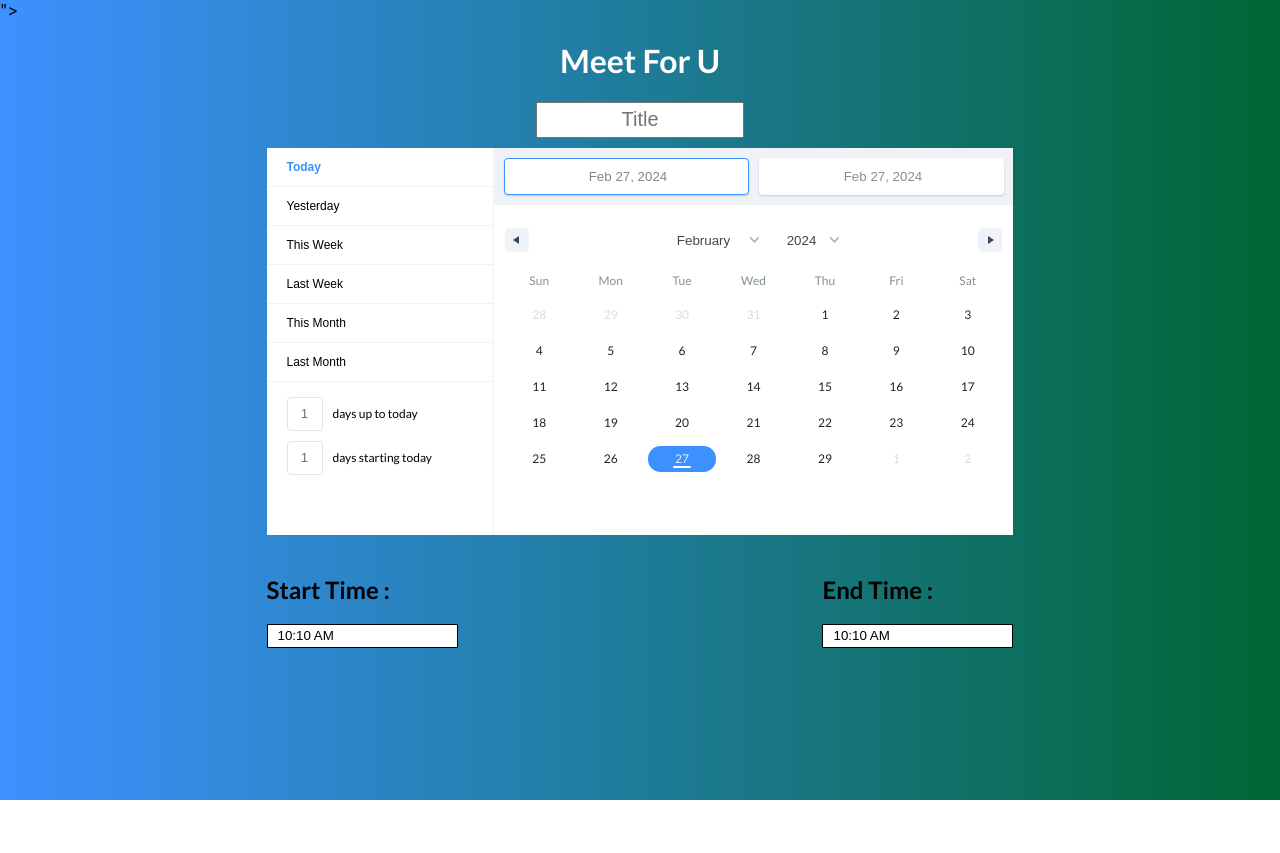
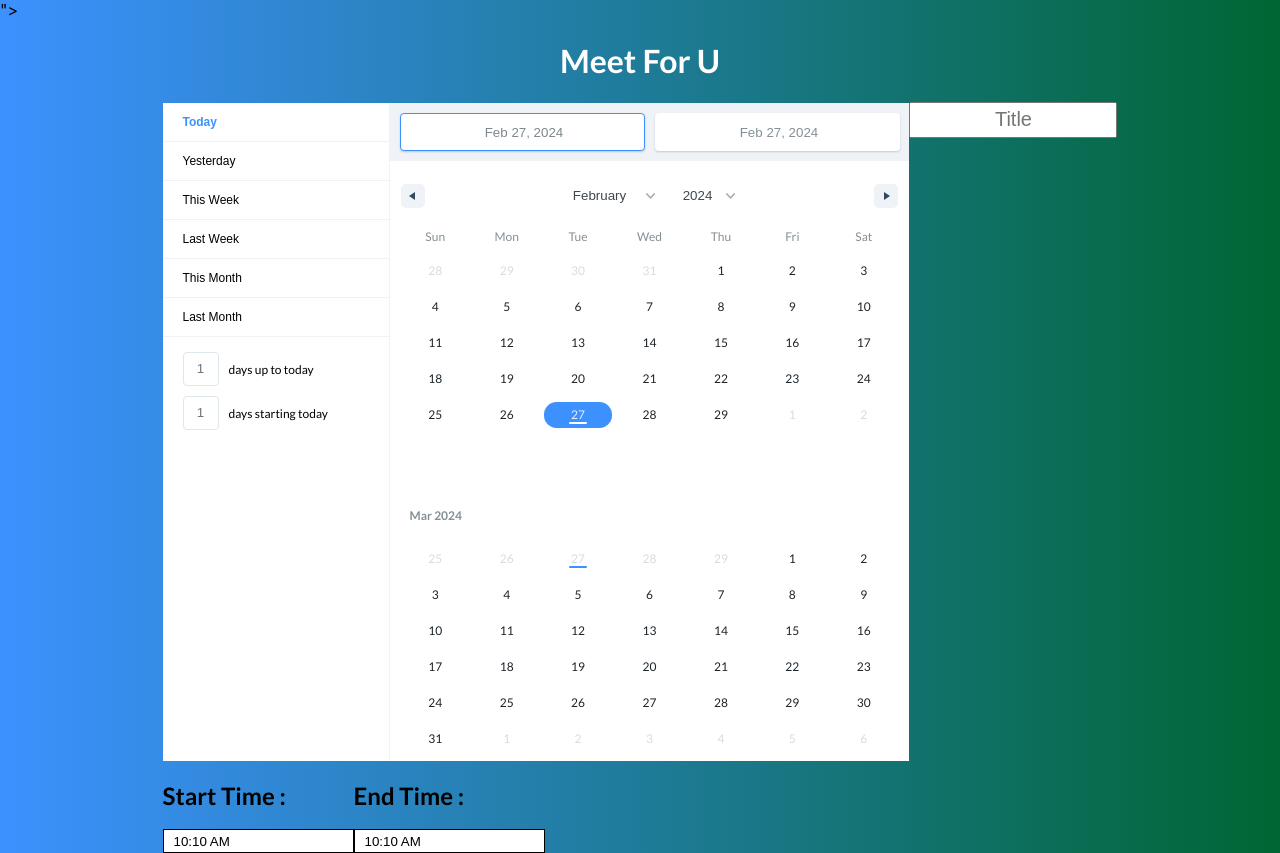
Before and after one commit to XinguOh/TimeForU, a React (Create React App) app: page / in a window 1280 px wide. Before the commit the page ends 800 px from the top, so only its background shows below. Built offline with nearby package versions, Linux system fonts and the light colour scheme; the HTML template or start-up script is replaced by a standard one.

Commit message:
Refactor : calendar

```diff
--- a/package.json
+++ b/package.json
@@ -14,6 +14,7 @@
     "react-datepicker": "^6.1.0",
     "react-dom": "^18.2.0",
     "react-scripts": "5.0.1",
+    "styled-components": "^6.1.8",
     "web-vitals": "^2.1.4"
   },
   "scripts": {
--- a/src/App.css
+++ /dev/null
@@ -1,19 +0,0 @@
-.app-container {
-    display: flex;
-    flex-direction: column;
-    align-items: center;
-    font-family: 'Lato';
-    color : white;
-  }
-
-  .app-input-container {
-    width : 200px;
-    height : 30px;
-    font-size : 20px;
-    margin-bottom : 10px;
-    text-align: center;
-    &:focus{
-      border: none;
-    }
-
-  }
--- a/src/App.js
+++ b/src/App.js
@@ -1,13 +1,21 @@
 import React from 'react';
-import './App.css'; // CSS 파일 import
 import MyCalendarWithTime from './components/MyCalendarWithTime';
+import styled from 'styled-components';
 
 export default function App() {
   return (
-    <div className="app-container">
+    <AppContainer>
       <h1>Meet For U</h1>
-      <input className='app-input-container' placeholder='Title'></input>
       <MyCalendarWithTime/>
-    </div>
+    </AppContainer>
   );
 }
+
+//전체 앱 컨테이너
+const AppContainer = styled.div`
+  display: flex;
+  flex-direction: column;
+  align-items: center;
+  font-family: 'Lato';
+  color: white;
+`;
--- a/src/components/MyCalendarWithTime.jsx
+++ b/src/components/MyCalendarWithTime.jsx
@@ -1,17 +1,18 @@
-import React, { useState } from 'react';
-import { DateRangePicker } from 'react-date-range';
-import DatePicker from 'react-datepicker';
-import 'react-date-range/dist/styles.css'; // Main style file
-import 'react-date-range/dist/theme/default.css'; // Theme file
-import 'react-datepicker/dist/react-datepicker.css'; // DatePicker style
+import React, { useState } from "react";
+import { DateRangePicker } from "react-date-range";
+import DatePicker from "react-datepicker";
+import styled from 'styled-components';
+import "react-date-range/dist/styles.css"; // Main style file
+import "react-date-range/dist/theme/default.css"; // Theme file
+import "react-datepicker/dist/react-datepicker.css"; // DatePicker style
 import "./Calendar.css";
 
-function MyCalendarWithTime() {
+export default function MyCalendarWithTime() {
   const [dateRange, setDateRange] = useState([
     {
       startDate: new Date(),
       endDate: new Date(),
-      key: 'selection',
+      key: "selection",
     },
   ]);
 
@@ -26,22 +27,26 @@ function MyCalendarWithTime() {
   };
 
   return (
-    <div className='calendar-container'>
+    <div className="calendar-container">
       <DateRangePicker
         ranges={dateRange}
         onChange={handleSelect}
+        months={2} // 2개월 표시
         style={{
-          width: '500px', // 예시: 너비 500px
-          height: '250px', // 예시: 높이 400px
-          lineHeight: '30px', // 예시: 날짜 선택 영역 높이 30px
+          width: "500px", // 예시: 너비 500px
+          height: "250px", // 예시: 높이 400px
+          lineHeight: "30px", // 예시: 날짜 선택 영역 높이 30px
         }}
       />
-      <div style={{ display: 'flex', justifyContent: 'space-between', marginTop: '20px' }}>
+
+    <AppInputContainer placeholder='Title'></AppInputContainer>
+      <RightContainer
+      >
         <div>
           <h2>Start Time :</h2>
           <DatePicker
             selected={startTime}
-            onChange={date => setStartTime(date)}
+            onChange={(date) => setStartTime(date)}
             showTimeSelect
             showTimeSelectOnly
             timeIntervals={30}
@@ -54,7 +59,7 @@ function MyCalendarWithTime() {
           <h2>End Time :</h2>
           <DatePicker
             selected={endTime}
-            onChange={date => setEndTime(date)} // Use setEndTime here
+            onChange={(date) => setEndTime(date)} // Use setEndTime here
             showTimeSelect
             showTimeSelectOnly
             timeIntervals={30}
@@ -63,9 +68,23 @@ function MyCalendarWithTime() {
             className="my-custom-datepicker" // Custom class for styling
           />
         </div>
-      </div>
+      </RightContainer>
     </div>
   );
 }
 
-export default MyCalendarWithTime;
+//입력 컨테이너
+const AppInputContainer = styled.input`
+  width: 200px;
+  height: 30px;
+  font-size: 20px;
+  margin-bottom: 10px;
+  text-align: center;
+
+`;
+
+// 우측 컨테이너
+const RightContainer = styled.div`
+  display : flex;
+  margin
+`
```
Also changed, not shown: 1 other file (tests, documents, lock files or other folders).
